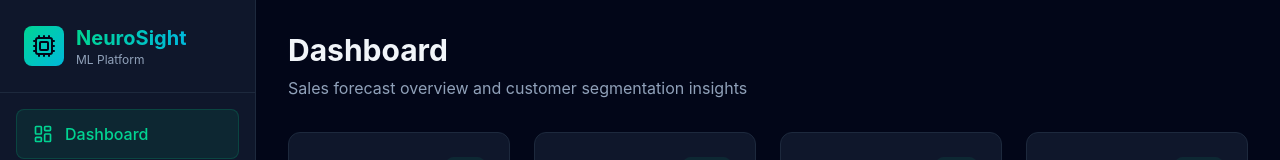
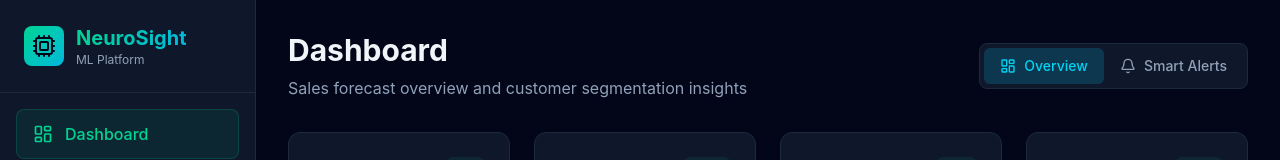
Before and after one commit to kawshikk33-lang/NeuroSight, a React (Vite) app: page /dashboard in a window 1280 px wide. Shown: the top 160 px of the page. Built offline with nearby package versions, Linux system fonts and the light colour scheme; no server answers; sample sign-in values are in the browser's storage.

Commit message:
feat: implement API client with token refresh and add Admin and Dashboard page shells

```diff
--- a/src/app/pages/DashboardPage.tsx
+++ b/src/app/pages/DashboardPage.tsx
@@ -1,32 +1,44 @@
-import { useEffect, useState } from "react";
-import { Activity, Users, TrendingUp, DollarSign } from "lucide-react";
-import { MetricCard } from "../components/shared/MetricCard";
-import { Cell, Pie, PieChart, Line, LineChart, XAxis, YAxis, CartesianGrid, Tooltip, Legend, ResponsiveContainer } from "recharts";
+import { Activity, Users, TrendingUp, DollarSign, Bell, LayoutDashboard } from 'lucide-react'
+import { useEffect, useState } from 'react'
 import {
-  mockTimeSeriesForecast,
-  mockRFMQSegments,
-  mockRecentActivity,
-} from "../utils/mockData";
-import { processForecastTrend, processSegmentDistribution, processTimeSeriesForecast } from "../utils/dataProcessing";
-import { apiClient } from "../services/api/client";
+  Cell,
+  Pie,
+  PieChart,
+  Line,
+  LineChart,
+  XAxis,
+  YAxis,
+  CartesianGrid,
+  Tooltip,
+  Legend,
+  ResponsiveContainer,
+} from 'recharts'
+
+import { MetricCard } from '../components/shared/MetricCard'
+import { SmartAlertsPage } from '../components/shared/SmartAlertsPage'
+import { apiClient } from '../services/api/client'
+import { processSegmentDistribution, processTimeSeriesForecast } from '../utils/dataProcessing'
+import { mockTimeSeriesForecast, mockRFMQSegments, mockRecentActivity } from '../utils/mockData'
 
 export function DashboardPage() {
-  const [forecastSeries, setForecastSeries] = useState(mockTimeSeriesForecast);
-  const [segments, setSegments] = useState(mockRFMQSegments);
-  const [activity, setActivity] = useState(mockRecentActivity);
+  const [activeTab, setActiveTab] = useState<'overview' | 'alerts'>('overview')
+  const [forecastSeries, setForecastSeries] = useState(mockTimeSeriesForecast)
+  const [segments, setSegments] = useState(mockRFMQSegments)
+  const [activity, setActivity] = useState(mockRecentActivity)
 
   useEffect(() => {
     // Try to fetch uploaded data first
-    apiClient.getCombinedData()
+    apiClient
+      .getCombinedData()
       .then((uploadedData) => {
         if (uploadedData.success && uploadedData.data?.length > 0) {
           // Process uploaded data
-          const processedTrend = processTimeSeriesForecast(uploadedData.data);
-          const processedSegments = processSegmentDistribution(uploadedData.data);
+          const processedTrend = processTimeSeriesForecast(uploadedData.data)
+          const processedSegments = processSegmentDistribution(uploadedData.data)
 
           const hasMeaningfulTrend = processedTrend.some(
             (item) => item.actual > 0 || item.forecast > 0
-          );
+          )
 
           if (processedTrend.length > 0 && hasMeaningfulTrend) {
             setForecastSeries(
@@ -35,30 +47,30 @@ export function DashboardPage() {
                 actual: item.actual,
                 forecast: item.forecast,
               }))
-            );
+            )
           }
 
           if (processedSegments.length > 0) {
-            setSegments(processedSegments);
+            setSegments(processedSegments)
           }
 
-          return;
+          return
         }
 
         // Fallback to API endpoints if no uploaded data
-        throw new Error("No uploaded data");
+        throw new Error('No uploaded data')
       })
       .catch(() => {
         // Fallback to original API endpoints
         Promise.all([
-          apiClient.get<Array<{ month: string; actual?: number; forecast?: number; value?: number }>>(
-            "/dashboard/forecast-trend"
-          ),
-          apiClient.get<Array<{ segment: string; count: number; percentage: number; color?: string }>>(
-            "/dashboard/segment-distribution"
-          ),
+          apiClient.get<
+            Array<{ month: string; actual?: number; forecast?: number; value?: number }>
+          >('/dashboard/forecast-trend'),
+          apiClient.get<
+            Array<{ segment: string; count: number; percentage: number; color?: string }>
+          >('/dashboard/segment-distribution'),
           apiClient.get<Array<{ title?: string; action?: string; time: string; type?: string }>>(
-            "/dashboard/activity"
+            '/dashboard/activity'
           ),
         ])
           .then(([trendRes, segmentRes, activityRes]) => {
@@ -69,46 +81,82 @@ export function DashboardPage() {
                   actual: item.actual ?? item.value ?? 0,
                   forecast: item.forecast ?? item.value ?? 0,
                 }))
-              );
+              )
             }
             if (segmentRes?.length) {
               setSegments(
                 segmentRes.map((item, idx) => ({
                   ...item,
-                  color: item.color ?? mockRFMQSegments[idx % mockRFMQSegments.length]?.color ?? "#06b6d4",
+                  color:
+                    item.color ??
+                    mockRFMQSegments[idx % mockRFMQSegments.length]?.color ??
+                    '#06b6d4',
                 }))
-              );
+              )
             }
             if (activityRes?.length) {
               setActivity(
                 activityRes.map((item, idx) => ({
                   id: idx + 1,
-                  action: item.action ?? item.title ?? "Activity",
+                  action: item.action ?? item.title ?? 'Activity',
                   time: item.time,
-                  type: item.type ?? "info",
+                  type: item.type ?? 'info',
                 }))
-              );
+              )
             }
           })
           .catch(() => {
             // Keep mock fallback when backend is unavailable.
-          });
-      });
-  }, []);
+          })
+      })
+  }, [])
 
   // Calculate total expected revenue from forecast
   const expectedRevenue = forecastSeries
-    .filter(item => item.forecast > 0)
-    .reduce((sum, item) => sum + item.forecast, 0);
+    .filter((item) => item.forecast > 0)
+    .reduce((sum, item) => sum + item.forecast, 0)
 
   return (
     <div className="p-8">
       {/* Header */}
-      <div className="mb-8">
+      <div className="mb-8 flex flex-col md:flex-row md:items-center justify-between gap-4">
+        <div>
           <h1 className="text-3xl font-bold text-slate-100 mb-2">Dashboard</h1>
-        <p className="text-slate-400">Sales forecast overview and customer segmentation insights</p>
+          <p className="text-slate-400">
+            Sales forecast overview and customer segmentation insights
+          </p>
+        </div>
+        {/* Tab Toggle */}
+        <div className="flex bg-slate-900 border border-slate-800 rounded-lg p-1 w-fit">
+          <button
+            onClick={() => setActiveTab('overview')}
+            className={`flex items-center gap-2 px-4 py-2 rounded-md text-sm font-medium transition-colors ${
+              activeTab === 'overview'
+                ? 'bg-cyan-500/20 text-cyan-400'
+                : 'text-slate-400 hover:text-slate-200'
+            }`}
+          >
+            <LayoutDashboard className="w-4 h-4" />
+            Overview
+          </button>
+          <button
+            onClick={() => setActiveTab('alerts')}
+            className={`flex items-center gap-2 px-4 py-2 rounded-md text-sm font-medium transition-colors ${
+              activeTab === 'alerts'
+                ? 'bg-cyan-500/20 text-cyan-400'
+                : 'text-slate-400 hover:text-slate-200'
+            }`}
+          >
+            <Bell className="w-4 h-4" />
+            Smart Alerts
+          </button>
+        </div>
       </div>
 
+      {activeTab === 'alerts' ? (
+        <SmartAlertsPage />
+      ) : (
+        <>
           {/* Quick Stats */}
           <div className="grid grid-cols-1 md:grid-cols-2 lg:grid-cols-4 gap-6 mb-8">
             <MetricCard
@@ -144,24 +192,24 @@ export function DashboardPage() {
           <div className="grid grid-cols-1 lg:grid-cols-3 gap-6 mb-8">
             {/* Sales Forecast Chart */}
             <div className="lg:col-span-2 bg-slate-900 border border-slate-800 rounded-xl p-6">
-          <h2 className="text-xl font-bold text-slate-100 mb-2">Sales Forecast (Time Series)</h2>
-          <p className="text-sm text-slate-400 mb-6">Monthly sales with 3-month forecast projection</p>
+              <h2 className="text-xl font-bold text-slate-100 mb-2">
+                Sales Forecast (Time Series)
+              </h2>
+              <p className="text-sm text-slate-400 mb-6">
+                Monthly sales with 3-month forecast projection
+              </p>
               <div className="h-80" style={{ minHeight: '320px' }}>
                 <ResponsiveContainer width="100%" height="100%">
                   <LineChart data={forecastSeries}>
                     <CartesianGrid strokeDasharray="3 3" stroke="#334155" />
-                <XAxis
-                  dataKey="month"
-                  stroke="#94a3b8"
-                  style={{ fontSize: "12px" }}
-                />
-                <YAxis stroke="#94a3b8" style={{ fontSize: "12px" }} />
+                    <XAxis dataKey="month" stroke="#94a3b8" style={{ fontSize: '12px' }} />
+                    <YAxis stroke="#94a3b8" style={{ fontSize: '12px' }} />
                     <Tooltip
                       contentStyle={{
-                    backgroundColor: "#1e293b",
-                    border: "1px solid #334155",
-                    borderRadius: "8px",
-                    color: "#f1f5f9",
+                        backgroundColor: '#1e293b',
+                        border: '1px solid #334155',
+                        borderRadius: '8px',
+                        color: '#f1f5f9',
                       }}
                     />
                     <Legend />
@@ -170,7 +218,7 @@ export function DashboardPage() {
                       dataKey="actual"
                       stroke="#10b981"
                       strokeWidth={2}
-                  dot={{ fill: "#10b981", r: 4 }}
+                      dot={{ fill: '#10b981', r: 4 }}
                       name="Actual Sales"
                     />
                     <Line
@@ -179,7 +227,7 @@ export function DashboardPage() {
                       stroke="#06b6d4"
                       strokeWidth={2}
                       strokeDasharray="5 5"
-                  dot={{ fill: "#06b6d4", r: 4 }}
+                      dot={{ fill: '#06b6d4', r: 4 }}
                       name="Forecast"
                     />
                   </LineChart>
@@ -202,7 +250,7 @@ export function DashboardPage() {
                       dataKey="count"
                       nameKey="segment"
                     >
-                  {segments.map((entry, index) => (
+                      {segments.map((entry) => (
                         <Cell key={`cell-${entry.segment}`} fill={entry.color} />
                       ))}
                     </Pie>
@@ -219,9 +267,7 @@ export function DashboardPage() {
                       />
                       <span className="text-sm text-slate-300">{segment.segment}</span>
                     </div>
-                <span className="text-sm font-semibold text-slate-100">
-                  {segment.count}
-                </span>
+                    <span className="text-sm font-semibold text-slate-100">{segment.count}</span>
                   </div>
                 ))}
               </div>
@@ -267,7 +313,7 @@ export function DashboardPage() {
                   <div className="flex items-center gap-3">
                     <div
                       className={`w-2 h-2 rounded-full ${
-                    activity.type === "success" ? "bg-emerald-400" : "bg-cyan-400"
+                        activity.type === 'success' ? 'bg-emerald-400' : 'bg-cyan-400'
                       }`}
                     />
                     <span className="text-slate-300">{activity.action}</span>
@@ -277,6 +323,8 @@ export function DashboardPage() {
               ))}
             </div>
           </div>
+        </>
+      )}
     </div>
-  );
+  )
 }
--- a/src/app/services/api/client.ts
+++ b/src/app/services/api/client.ts
@@ -53,6 +53,10 @@ function clearAuthOnUnauthorized() {
   window.localStorage.removeItem(AUTH_USER_KEY)
   window.localStorage.removeItem('userRole')
   window.localStorage.removeItem('isAdmin')
+
+  if (window.location.pathname !== '/login') {
+    window.location.href = '/login'
+  }
 }
 
 async function request<T>(path: string, init?: RequestInit): Promise<T> {
```
Also changed, not shown: src/app/pages/AdminPage.tsx (+2 -19 lines). Lines whose indentation alone changed are shown as unchanged.
